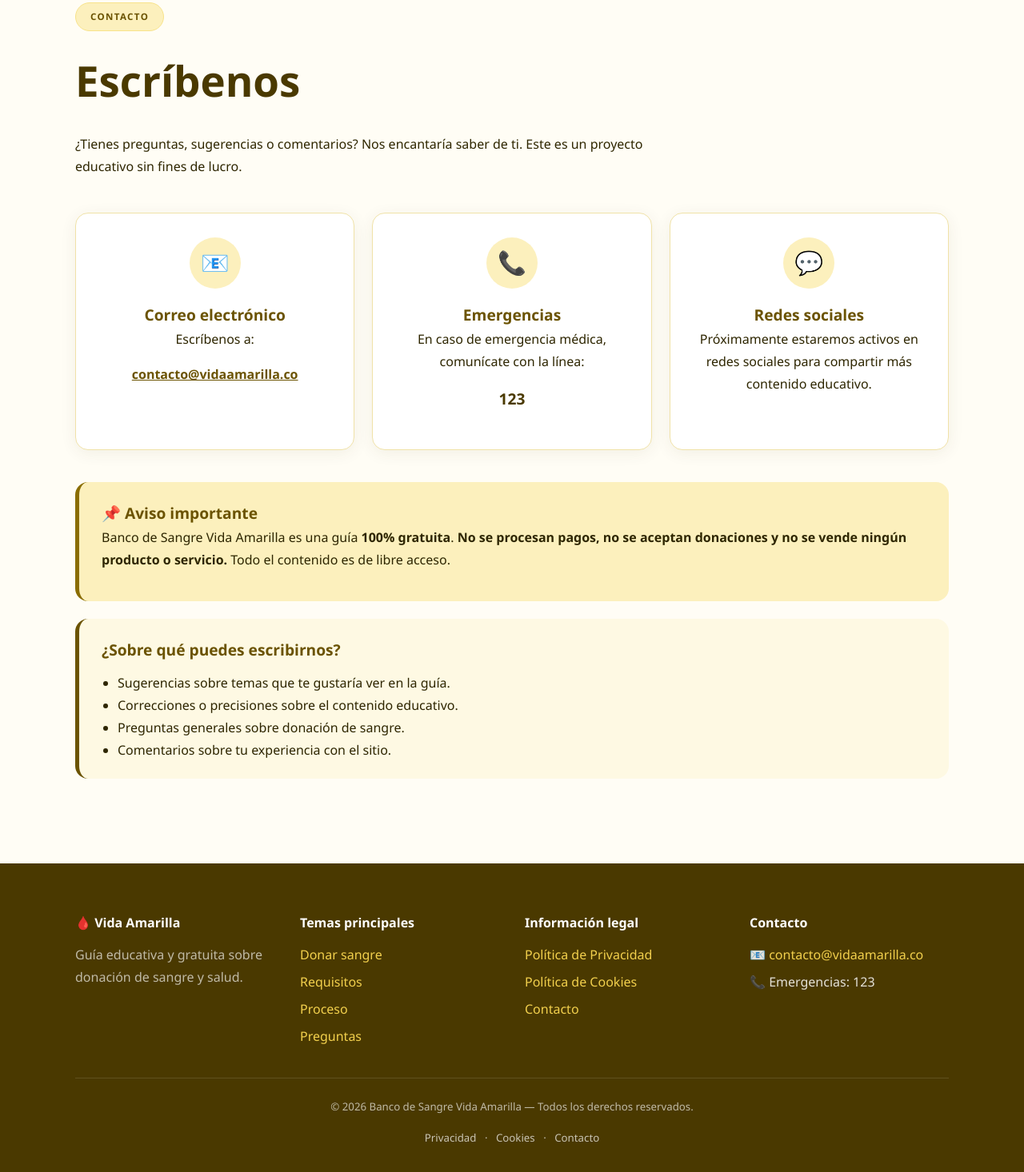
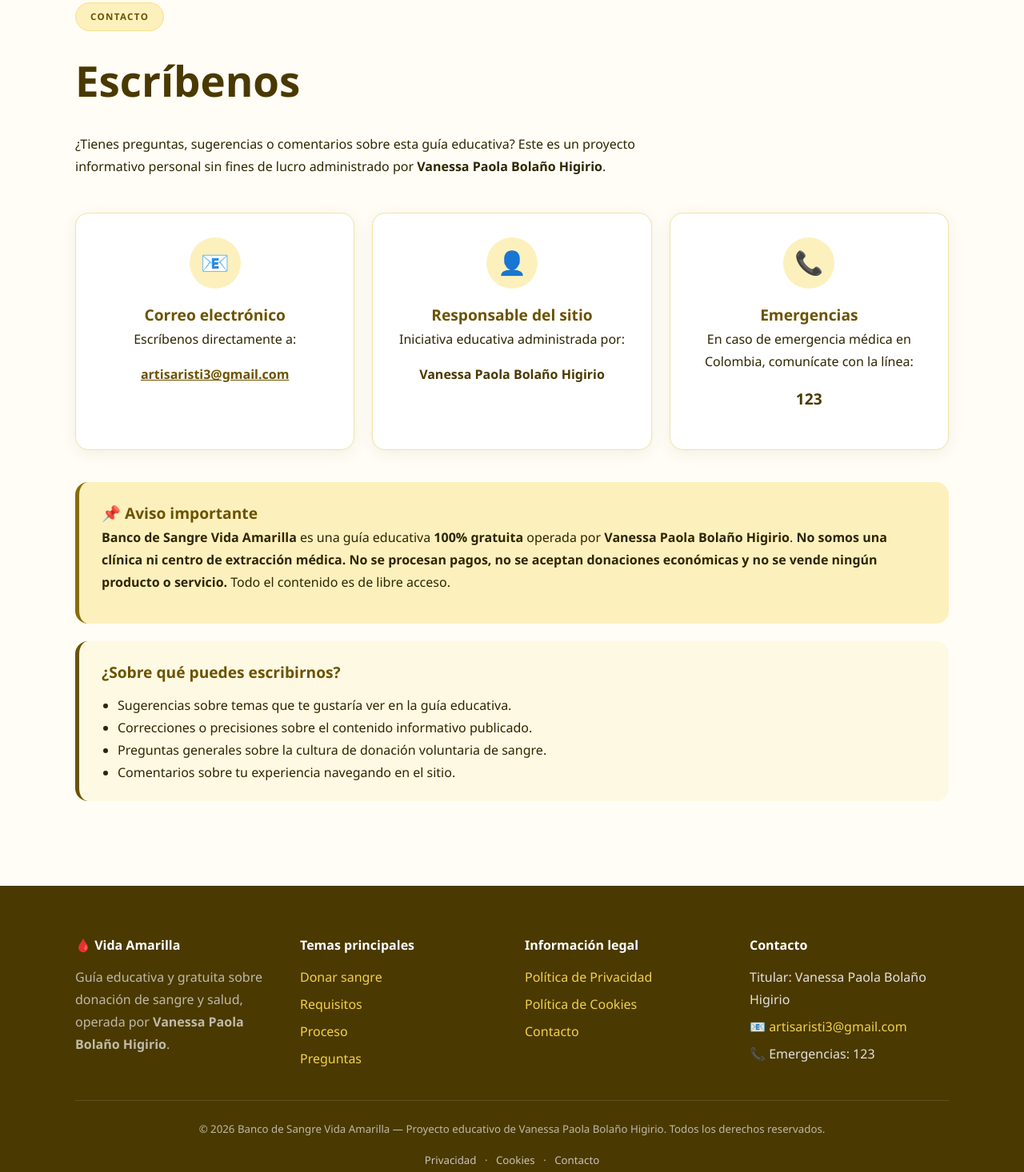
Before and after one commit to proyecto9292m/ACORTADOR-BOGOTAAA, a plain HTML site: page contacto.html in a window 1280 px wide. Shown: the part 195-1661 px from the top of the page at 80% size. Drawn offline with Linux system fonts and the light colour scheme.

Commit message:
Update contacto.html

```diff
--- a/contacto.html
+++ b/contacto.html
@@ -4,9 +4,11 @@
 <meta charset="UTF-8">
 <meta name="viewport" content="width=device-width, initial-scale=1.0">
 <title>Contacto | Banco de Sangre Vida Amarilla</title>
-<meta name="description" content="Ponte en contacto con Banco de Sangre Vida Amarilla. Información educativa sobre donación de sangre.">
+<meta name="description" content="Ponte en contacto con Banco de Sangre Vida Amarilla. Guía educativa gratuita sobre donación de sangre administrada por Vanessa Paola Bolaño Higirio.">
+<meta name="author" content="Vanessa Paola Bolaño Higirio">
 <meta name="robots" content="index, follow">
 <meta name="theme-color" content="#8a6d00">
+<link rel="canonical" href="https://zealous-moss-0f57ed110.3.azurestaticapps.net/contacto.html">
 <link rel="icon" href="img/favicon.ico" type="image/x-icon">
 <style>
 * { margin:0; padding:0; box-sizing:border-box; }
@@ -102,7 +104,7 @@ p{ margin:0 0 1rem; color:var(--texto); }
     </nav>
   </header>
 
-  <div class="franja-valores">🩸 Donar sangre salva vidas · Información educativa gratuita · Sin pagos · Sin donaciones</div>
+  <div class="franja-valores">🩸 Donar sangre salva vidas · Guía educativa gratuita · Sin pagos · Sin donaciones</div>
 
   <main>
     <section class="seccion">
@@ -110,41 +112,42 @@ p{ margin:0 0 1rem; color:var(--texto); }
         <div class="seccion-encabezado">
           <span class="etiqueta-seccion">Contacto</span>
           <h1>Escríbenos</h1>
-          <p>¿Tienes preguntas, sugerencias o comentarios? Nos encantaría saber de ti. Este es un proyecto educativo sin fines de lucro.</p>
+          <p>¿Tienes preguntas, sugerencias o comentarios sobre esta guía educativa? Este es un proyecto informativo personal sin fines de lucro administrado por <strong>Vanessa Paola Bolaño Higirio</strong>.</p>
         </div>
 
         <div class="rejilla rejilla-3">
           <div class="tarjeta">
             <span class="icono">📧</span>
             <h3>Correo electrónico</h3>
-            <p>Escríbenos a:</p>
-            <p><a href="mailto:contacto@vidaamarilla.co" style="color:var(--amarillo-800); font-weight:600;">contacto@vidaamarilla.co</a></p>
+            <p>Escríbenos directamente a:</p>
+            <p><a href="mailto:artisaristi3@gmail.com" style="color:var(--amarillo-800); font-weight:700;">artisaristi3@gmail.com</a></p>
+          </div>
+          <div class="tarjeta">
+            <span class="icono">👤</span>
+            <h3>Responsable del sitio</h3>
+            <p>Iniciativa educativa administrada por:</p>
+            <p style="font-weight:700; color:var(--amarillo-900);">Vanessa Paola Bolaño Higirio</p>
           </div>
           <div class="tarjeta">
             <span class="icono">📞</span>
             <h3>Emergencias</h3>
-            <p>En caso de emergencia médica, comunícate con la línea:</p>
+            <p>En caso de emergencia médica en Colombia, comunícate con la línea:</p>
             <p style="font-weight:700; color:var(--amarillo-900); font-size:1.2rem;">123</p>
-          </div>
-          <div class="tarjeta">
-            <span class="icono">💬</span>
-            <h3>Redes sociales</h3>
-            <p>Próximamente estaremos activos en redes sociales para compartir más contenido educativo.</p>
           </div>
         </div>
 
         <div class="aviso info" style="margin-top:40px;">
           <h3>📌 Aviso importante</h3>
-          <p>Banco de Sangre Vida Amarilla es una guía <strong>100% gratuita</strong>. <strong>No se procesan pagos, no se aceptan donaciones y no se vende ningún producto o servicio.</strong> Todo el contenido es de libre acceso.</p>
+          <p><strong>Banco de Sangre Vida Amarilla</strong> es una guía educativa <strong>100% gratuita</strong> operada por <strong>Vanessa Paola Bolaño Higirio</strong>. <strong>No somos una clínica ni centro de extracción médica. No se procesan pagos, no se aceptan donaciones económicas y no se vende ningún producto o servicio.</strong> Todo el contenido es de libre acceso.</p>
         </div>
 
         <div class="aviso exito" style="margin-top:20px;">
           <h3>¿Sobre qué puedes escribirnos?</h3>
           <ul style="margin:10px 0 0 20px; padding:0;">
-            <li>Sugerencias sobre temas que te gustaría ver en la guía.</li>
-            <li>Correcciones o precisiones sobre el contenido educativo.</li>
-            <li>Preguntas generales sobre donación de sangre.</li>
-            <li>Comentarios sobre tu experiencia con el sitio.</li>
+            <li>Sugerencias sobre temas que te gustaría ver en la guía educativa.</li>
+            <li>Correcciones o precisiones sobre el contenido informativo publicado.</li>
+            <li>Preguntas generales sobre la cultura de donación voluntaria de sangre.</li>
+            <li>Comentarios sobre tu experiencia navegando en el sitio.</li>
           </ul>
         </div>
       </div>
@@ -154,13 +157,20 @@ p{ margin:0 0 1rem; color:var(--texto); }
   <footer class="pie">
     <div class="contenedor">
       <div class="pie-rejilla">
-        <div><h4>🩸 Vida Amarilla</h4><p>Guía educativa y gratuita sobre donación de sangre y salud.</p></div>
+        <div><h4>🩸 Vida Amarilla</h4><p>Guía educativa y gratuita sobre donación de sangre y salud, operada por <strong>Vanessa Paola Bolaño Higirio</strong>.</p></div>
         <div><h4>Temas principales</h4><ul><li><a href="index.html#donar">Donar sangre</a></li><li><a href="index.html#requisitos">Requisitos</a></li><li><a href="index.html#proceso">Proceso</a></li><li><a href="index.html#preguntas">Preguntas</a></li></ul></div>
         <div><h4>Información legal</h4><ul><li><a href="privacidad.html">Política de Privacidad</a></li><li><a href="politicas-cookies.html">Política de Cookies</a></li><li><a href="contacto.html">Contacto</a></li></ul></div>
-        <div><h4>Contacto</h4><ul><li>📧 <a href="mailto:contacto@vidaamarilla.co">contacto@vidaamarilla.co</a></li><li>📞 Emergencias: 123</li></ul></div>
+        <div>
+          <h4>Contacto</h4>
+          <ul>
+            <li>Titular: Vanessa Paola Bolaño Higirio</li>
+            <li>📧 <a href="mailto:artisaristi3@gmail.com">artisaristi3@gmail.com</a></li>
+            <li>📞 Emergencias: 123</li>
+          </ul>
+        </div>
       </div>
       <div class="pie-legal">
-        <p>© 2026 Banco de Sangre Vida Amarilla — Todos los derechos reservados.</p>
+        <p>© 2026 Banco de Sangre Vida Amarilla — Proyecto educativo de Vanessa Paola Bolaño Higirio. Todos los derechos reservados.</p>
         <p><a href="privacidad.html">Privacidad</a> · <a href="politicas-cookies.html">Cookies</a> · <a href="contacto.html">Contacto</a></p>
       </div>
     </div>
```
